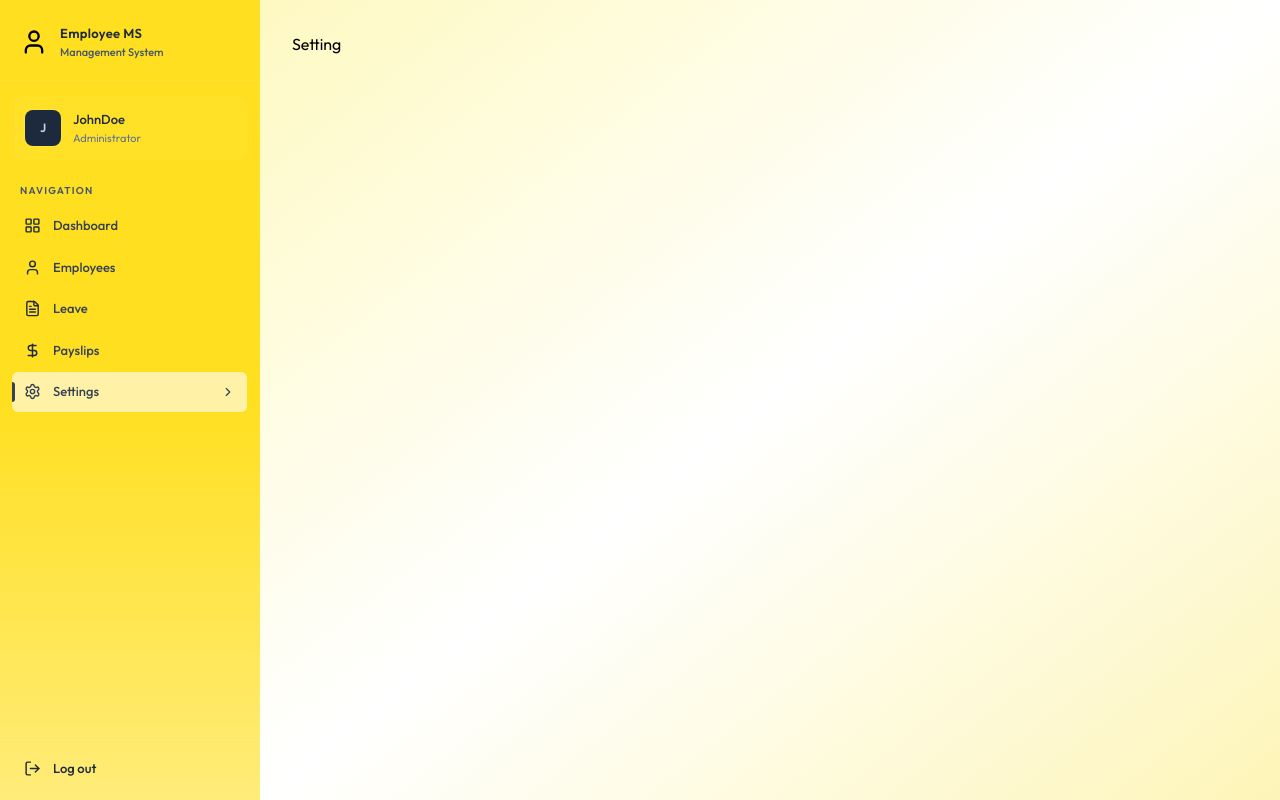
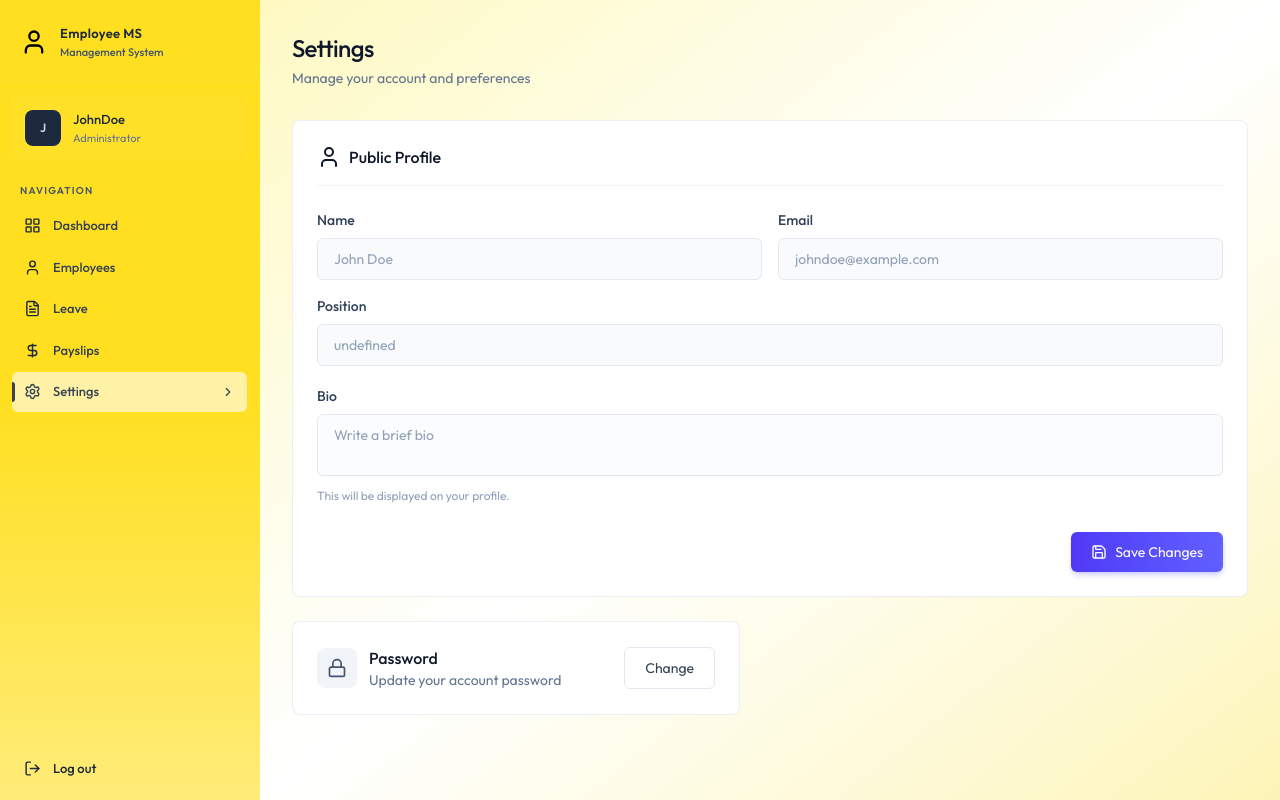
Before and after one commit to chaitanyanirmale/employee-management, a React (Vite) app in the folder client/: page /settings in a window 1280 px wide. Built offline with nearby package versions, Linux system fonts and the light colour scheme.

Commit message:
settings page completed

```diff
--- a/client/src/pages/Setting.jsx
+++ b/client/src/pages/Setting.jsx
@@ -1,7 +1,52 @@
+import { useEffect, useState } from "react"
+import { dummyProfileData } from "../assets/assets";
+import Loading from "../components/Loading";
+import { Lock } from "lucide-react";
+import ProfileForm from "../components/ProfileForm";
+import ChangePassword from "../components/ChangePassword";
 
 const Setting = () => {
+  const [profile, setProfile] = useState(null);
+  const [loading, setLoading] = useState(true)
+  const [showPassword, setShowPassword] = useState(false);
+
+  const fetchProfile = async () =>{
+    setProfile(dummyProfileData)
+    setTimeout(()=> {
+      setLoading(false)
+    }, 1000)
+  }
+
+  useEffect(()=>{
+    fetchProfile()
+  },[])
+
+  if(loading) return <Loading />
+
   return (
-    <div>Setting</div>
+    <div className="animate-fade-in">
+      <div className="page-header">
+        <h1 className="page-title">Settings</h1>
+        <p className="page-subtitle">Manage your account and preferences</p>
+      </div>
+
+      {profile && <ProfileForm initialData={profile} onSuccess={fetchProfile} />}
+
+      <div className="card max-w-md p-6 flex items-center justify-between">
+        <div className="flex items-center gap-3">
+          <div className="p-2.5 bg-slate-100 rounded-lg">
+            <Lock className="w-5 h-5 text-slate-600"/>
+          </div>
+          <div className="">
+            <p className="font-medium text-slate-900">Password</p>
+            <p className="text-sm text-slate-500">Update your account password</p>
+          </div>
+        </div>
+        <button onClick={()=> setShowPassword(true)} className="btn-secondary text-sm">Change</button>
+      </div>
+
+      <ChangePassword open={showPassword} onClose={()=> setShowPassword(false)}/>
+    </div>
   )
 }
 
```
